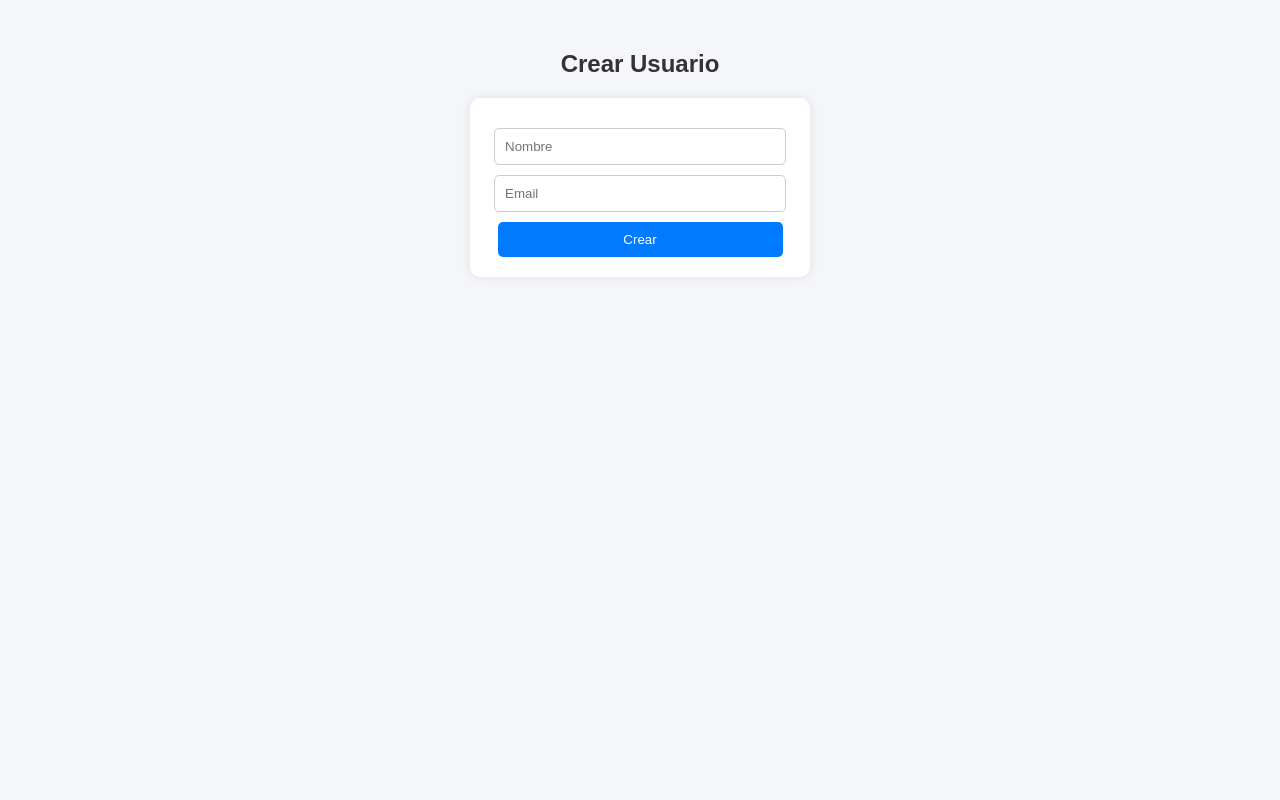
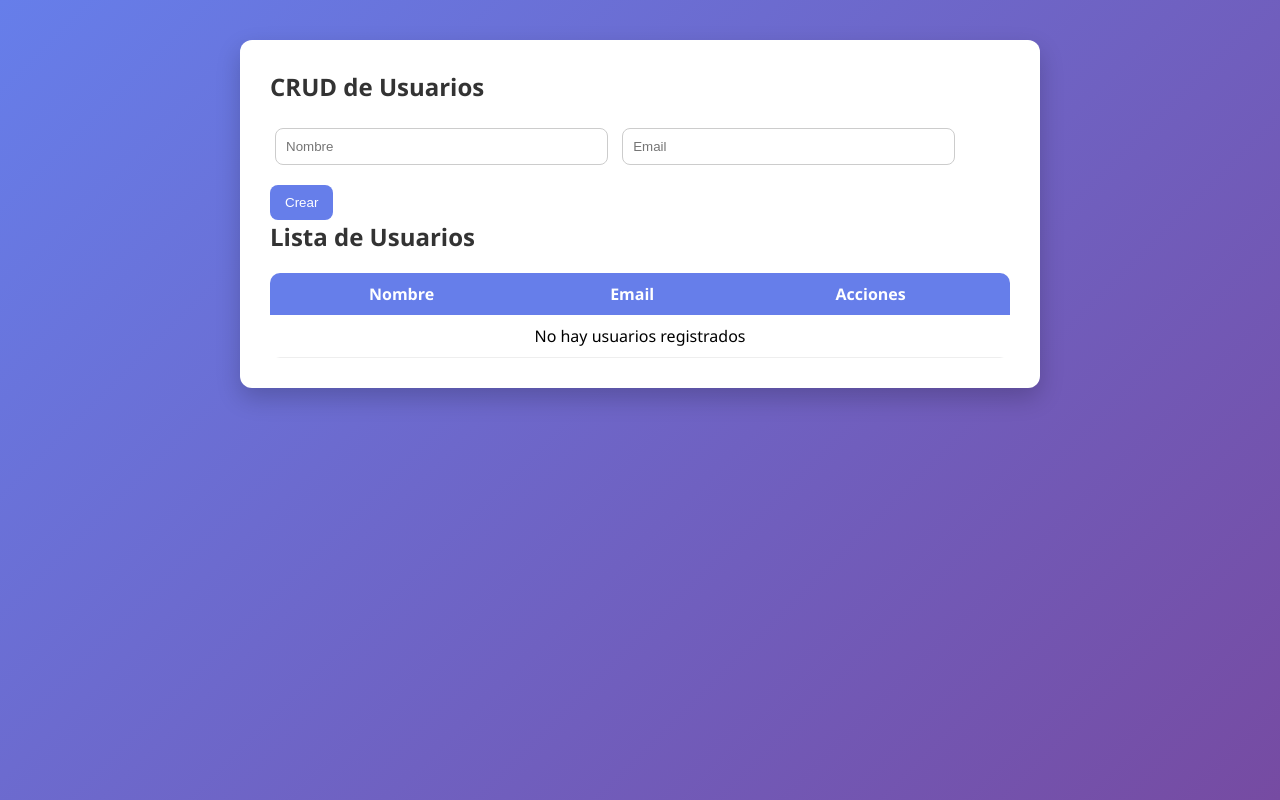
Before and after one commit to anthonnysorianofranco-dot/selenium-crud-tests, a PHP site: page / in a window 1280 px wide. Run offline with PHP 8.4, Linux system fonts and the light colour scheme.

Commit message:
Agregar CRUD completo con PHP y pruebas Selenium

```diff
--- a/index.php
+++ b/index.php
@@ -1,19 +1,110 @@
+<?php
+session_start();
+
+if (!isset($_SESSION['usuarios'])) {
+    $_SESSION['usuarios'] = [];
+}
+
+// CREAR
+if (isset($_POST['crear'])) {
+    $nombre = $_POST['nombre'];
+    $email = $_POST['email'];
+
+    if ($nombre != "" && filter_var($email, FILTER_VALIDATE_EMAIL)) {
+        $_SESSION['usuarios'][] = ["nombre" => $nombre, "email" => $email];
+    }
+}
+
+// ELIMINAR
+if (isset($_GET['delete'])) {
+    $index = $_GET['delete'];
+    unset($_SESSION['usuarios'][$index]);
+    $_SESSION['usuarios'] = array_values($_SESSION['usuarios']);
+}
+
+// EDITAR (CARGAR DATOS)
+$editIndex = -1;
+$editNombre = "";
+$editEmail = "";
+
+if (isset($_GET['edit'])) {
+    $editIndex = $_GET['edit'];
+    $editNombre = $_SESSION['usuarios'][$editIndex]['nombre'];
+    $editEmail = $_SESSION['usuarios'][$editIndex]['email'];
+}
+
+// ACTUALIZAR
+if (isset($_POST['update'])) {
+    $index = $_POST['index'];
+
+    if ($_POST['nombre'] != "" && filter_var($_POST['email'], FILTER_VALIDATE_EMAIL)) {
+        $_SESSION['usuarios'][$index] = [
+            "nombre" => $_POST['nombre'],
+            "email" => $_POST['email']
+        ];
+    }
+}
+?>
+
 <!DOCTYPE html>
-<html lang="en">
+<html>
 <head>
     <meta charset="UTF-8">
-    <meta name="viewport" content="width=device-width, initial-scale=1.0">
     <title>CRUD Usuarios</title>
     <link rel="stylesheet" href="style.css">
 </head>
 <body>
-    <h2>Crear Usuario</h2>
 
-    <form>
-        <input type="text" id="nombre" placeholder="Nombre">
-        <input type="email" id="email" placeholder="Email">
-        <button id="btnCrear">Crear</button>
+<div class="container">
+
+    <h2>CRUD de Usuarios</h2>
+
+    <!-- FORMULARIO -->
+    <form method="POST">
+        <input type="hidden" name="index" id="index" value="<?php echo $editIndex; ?>">
+
+        <input type="text" name="nombre" id="nombre" placeholder="Nombre"
+               value="<?php echo $editNombre; ?>" required>
+
+        <input type="email" name="email" id="email" placeholder="Email"
+               value="<?php echo $editEmail; ?>" required>
+
+        <?php if ($editIndex >= 0): ?>
+            <button type="submit" name="update" id="btnUpdate">Actualizar</button>
+        <?php else: ?>
+            <button type="submit" name="crear" id="btnCrear">Crear</button>
+        <?php endif; ?>
     </form>
+
+    <!-- TABLA -->
+    <h2>Lista de Usuarios</h2>
+
+    <table>
+        <tr>
+            <th>Nombre</th>
+            <th>Email</th>
+            <th>Acciones</th>
+        </tr>
+
+        <?php if (empty($_SESSION['usuarios'])): ?>
+            <tr>
+                <td colspan="3">No hay usuarios registrados</td>
+            </tr>
+        <?php endif; ?>
+
+        <?php foreach ($_SESSION['usuarios'] as $i => $user): ?>
+        <tr>
+            <td><?php echo htmlspecialchars($user['nombre']); ?></td>
+            <td><?php echo htmlspecialchars($user['email']); ?></td>
+            <td>
+                <a href="?edit=<?php echo $i; ?>" id="editBtn">Editar</a>
+                <a href="?delete=<?php echo $i; ?>" id="deleteBtn">Eliminar</a>
+            </td>
+        </tr>
+        <?php endforeach; ?>
+    </table>
+
+</div>
 
 </body>
 </html>
--- a/style.css
+++ b/style.css
@@ -1,42 +1,122 @@
-body {
-    font-family: Arial, sans-serif;
-    background-color: #f4f6f9;
-    text-align: center;
-    margin-top: 50px;
+/* Reset básico */
+* {
+    margin: 0;
+    padding: 0;
+    box-sizing: border-box;
 }
 
+/* Fondo general */
+body {
+    font-family: 'Segoe UI', Tahoma, Geneva, Verdana, sans-serif;
+    background: linear-gradient(135deg, #667eea, #764ba2);
+    min-height: 100vh;
+    display: flex;
+    flex-direction: column;
+    align-items: center;
+}
+
+/* Contenedor principal */
+.container {
+    background: #fff;
+    padding: 30px;
+    margin-top: 40px;
+    border-radius: 12px;
+    width: 90%;
+    max-width: 800px;
+    box-shadow: 0 10px 25px rgba(0, 0, 0, 0.2);
+}
+
+/* Títulos */
 h2 {
+    margin-bottom: 15px;
     color: #333;
 }
 
-form {
-    background: white;
-    padding: 20px;
-    border-radius: 10px;
-    width: 300px;
-    margin: auto;
-    box-shadow: 0 0 10px rgba(0,0,0,0.1);
+/* Inputs */
+input {
+    width: 45%;
+    padding: 10px;
+    margin: 10px 5px;
+    border: 1px solid #ccc;
+    border-radius: 8px;
+    outline: none;
+    transition: 0.3s;
 }
 
-input {
-    display: block;
-    width: 90%;
-    margin: 10px auto;
-    padding: 10px;
-    border-radius: 5px;
-    border: 1px solid #ccc;
+input:focus {
+    border-color: #667eea;
 }
 
+/* Botones */
 button {
-    background-color: #007bff;
+    padding: 10px 15px;
+    margin-top: 10px;
+    border: none;
+    border-radius: 8px;
+    background: #667eea;
     color: white;
-    border: none;
-    padding: 10px;
-    width: 95%;
-    border-radius: 5px;
     cursor: pointer;
+    transition: 0.3s;
 }
 
 button:hover {
-    background-color: #0056b3;
+    background: #5a67d8;
 }
+
+/* Tabla */
+table {
+    width: 100%;
+    margin-top: 20px;
+    border-collapse: collapse;
+    background: white;
+    border-radius: 10px;
+    overflow: hidden;
+}
+
+/* Encabezados */
+th {
+    background: #667eea;
+    color: white;
+    padding: 10px;
+}
+
+/* Filas */
+td {
+    padding: 10px;
+    text-align: center;
+    border-bottom: 1px solid #eee;
+}
+
+/* Hover fila */
+tr:hover {
+    background: #f5f5f5;
+}
+
+/* Botones de acción */
+a {
+    text-decoration: none;
+    padding: 6px 10px;
+    border-radius: 6px;
+    margin: 2px;
+    font-size: 14px;
+}
+
+/* Editar */
+a[id="editBtn"] {
+    background: #38a169;
+    color: white;
+}
+
+a[id="editBtn"]:hover {
+    background: #2f855a;
+}
+
+/* Eliminar */
+a[id="deleteBtn"] {
+    background: #e53e3e;
+    color: white;
+}
+
+a[id="deleteBtn"]:hover {
+    background: #c53030;
+}
```
Also changed, not shown: report.html (+12 -24 lines), 5 other files.
